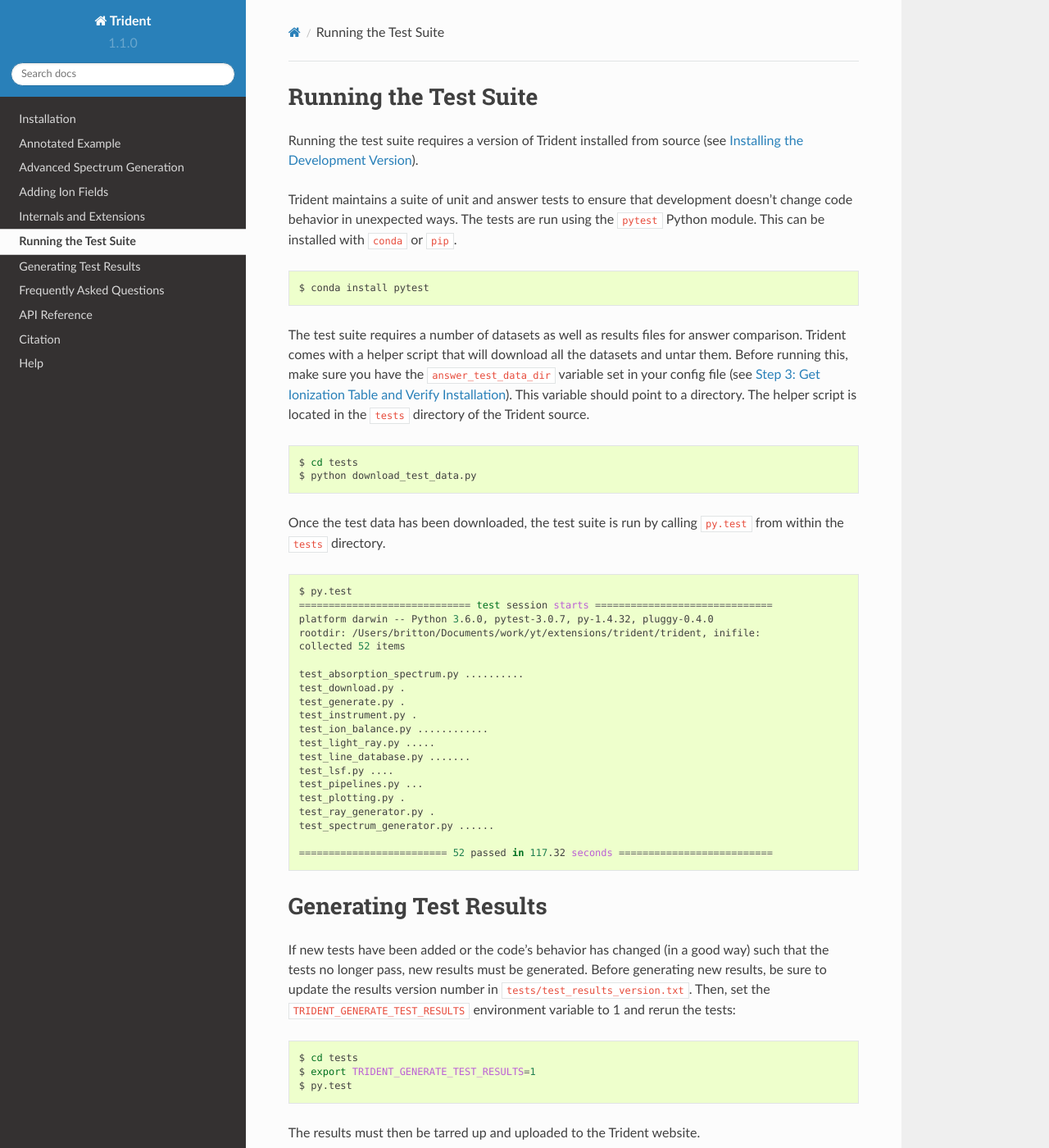
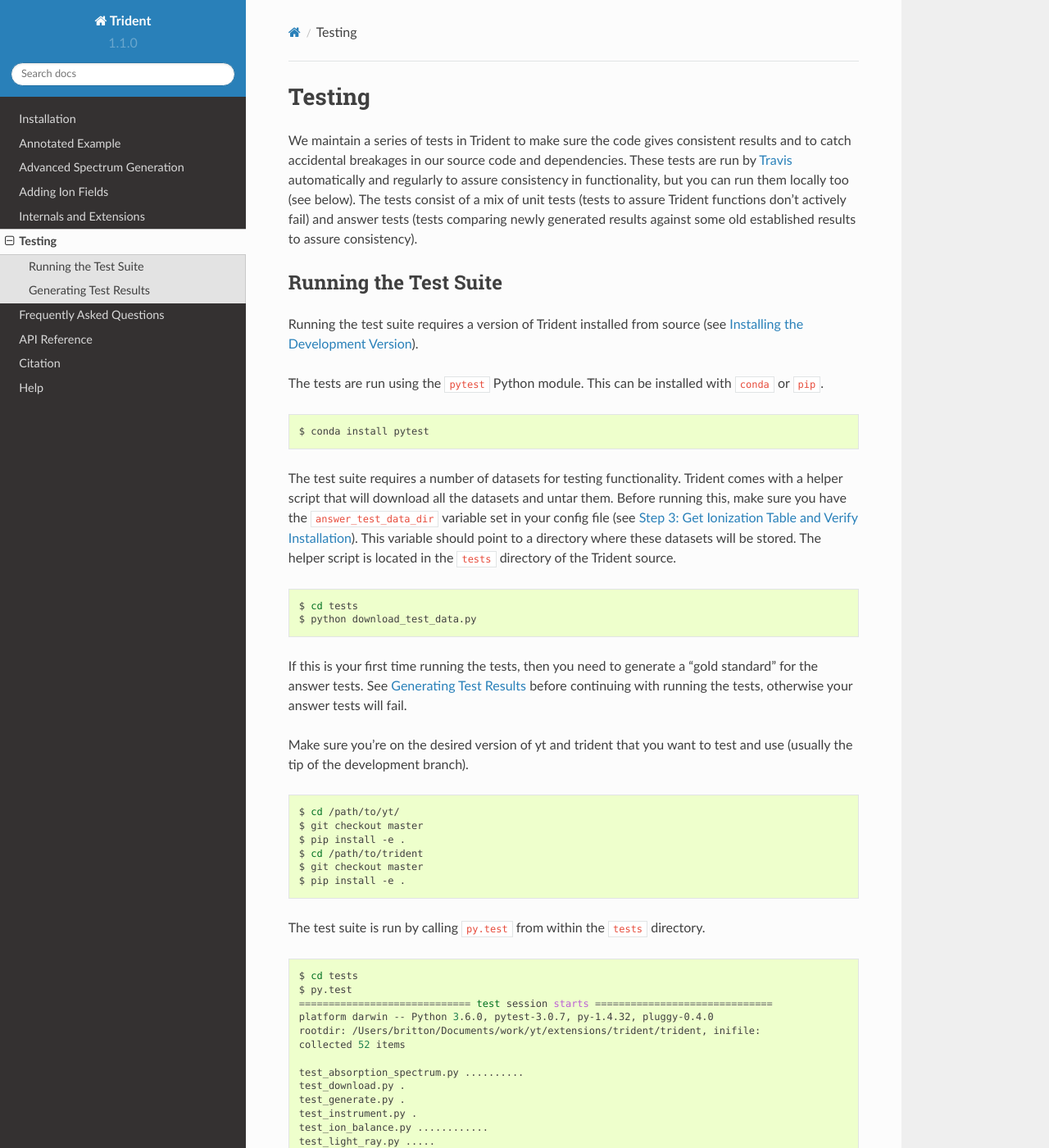
Before and after one commit to trident-project/trident, a Sphinx documentation site: the page built from doc/source/testing.rst, in a window 1280 px wide and 1400 px high. Shown: the whole window at 82% size. Built offline with Sphinx 7.4.7 and the Read the Docs theme 2.0.0, drawn with Linux system fonts in a browser that asks for light colours; formulas are drawn with MathJax 3; some of the changed text lies outside the part shown.

Commit message:
Updating the testing docs to reflect the changes in testing.

```diff
--- a/doc/source/testing.rst
+++ b/doc/source/testing.rst
@@ -1,38 +1,64 @@
 .. _testing:
 
+Testing
+=======
+
+We maintain a series of tests in Trident to make sure the code gives consistent
+results and to catch accidental breakages in our source code and dependencies.
+These tests are run by `Travis <https://travis-ci.org/>`_ automatically and
+regularly to assure consistency in functionality, but you can run them locally
+too (see below).  The tests consist of a mix of unit tests (tests to assure Trident
+functions don't actively fail) and answer tests (tests comparing newly
+generated results against some old established results to assure consistency).
+
 Running the Test Suite
-======================
+----------------------
 
 Running the test suite requires a version of Trident installed from
 source (see :ref:`install-dev`).
 
-Trident maintains a suite of unit and answer tests to ensure that
-development doesn't change code behavior in unexpected ways.  The
-tests are run using the ``pytest`` Python module.  This can be
+The tests are run using the ``pytest`` Python module.  This can be
 installed with ``conda`` or ``pip``.
 
 .. code-block:: bash
 
    $ conda install pytest
 
-The test suite requires a number of datasets as well as results
-files for answer comparison.  Trident comes with a helper script
-that will download all the datasets and untar them.  Before running
-this, make sure you have the ``answer_test_data_dir`` variable set in
-your config file (see :ref:`step-3`).  This variable should point to
-a directory.  The helper script is located in the ``tests`` directory
-of the Trident source.
+The test suite requires a number of datasets for testing functionality.
+Trident comes with a helper script that will download all the datasets and
+untar them.  Before running this, make sure you have the
+``answer_test_data_dir`` variable set in your config file (see :ref:`step-3`).
+This variable should point to a directory where these datasets will be stored.
+The helper script is located in the ``tests`` directory of the Trident source.
 
 .. code-block:: bash
 
    $ cd tests
    $ python download_test_data.py
 
-Once the test data has been downloaded, the test suite is run by
-calling ``py.test`` from within the ``tests`` directory.
+If this is your first time running the tests, then you need to generate a
+"gold standard" for the answer tests. See :ref:`generating-answer-tests`
+before continuing with running the tests, otherwise your answer tests will
+fail.
+
+Make sure you're on the desired version of yt and trident that you want to
+test and use (usually the tip of the development branch).
 
 .. code-block:: bash
 
+   $ cd /path/to/yt/
+   $ git checkout master
+   $ pip install -e .
+   $ cd /path/to/trident
+   $ git checkout master
+   $ pip install -e .
+
+The test suite is run by calling ``py.test`` from within the ``tests``
+directory.
+
+.. code-block:: bash
+
+   $ cd tests
    $ py.test
    ============================= test session starts ==============================
    platform darwin -- Python 3.6.0, pytest-3.0.7, py-1.4.32, pluggy-0.4.0
@@ -54,19 +80,47 @@ calling ``py.test`` from within the ``tests`` directory.
 
    ========================= 52 passed in 117.32 seconds ==========================
 
+If a test fails for some reason, you will be given a detailed traceback and
+reason for it failing.  You can use this to identify what is wrong with your
+source or perhaps a change in the code of your dependencies.
+
+.. _generating-answer-tests:
+
 Generating Test Results
-=======================
+-----------------------
 
-If new tests have been added or the code's behavior has changed (in a good way)
-such that the tests no longer pass, new results must be generated.  Before
-generating new results, be sure to update the results version number in
-``tests/test_results_version.txt``.  Then, set the ``TRIDENT_GENERATE_TEST_RESULTS``
-environment variable to 1 and rerun the tests:
+These are a set of answer tests created with an older stable version of trident
+and yt that we think is accurate.  Periodically, this gold standard must be
+updated as bugs are caught or new more accurate behavior is enabled by new
+development.
+
+To generate the test results, you must roll back the Trident and yt source back
+to the older "trusted" versions of the code.  You can find the tags for the
+most recent "trusted" versions of the code by running
+``gold_standard_versions.py`` and the rebuilding yt and Trident with these
+versions of the code
+Lastly, set the ``TRIDENT_GENERATE_TEST_RESULTS`` environment variable to 1
+and run the tests:
 
 .. code-block:: bash
 
    $ cd tests
+   $ python gold_standard_versions.py
+
+   Latest Gold Standard Commit Tags
+   yt = 38b79c094ca9
+   Trident = gold-standard-v1
+
+   To update to them, `git checkout <tag>` in appropriate repository
+
+   $ cd /path/to/yt
+   $ git checkout 38b79c094ca9
+   $ pip install -e .
+   $ cd /path/to/trident
+   $ git checkout gold-standard-v1
+   $ pip install -e .
    $ export TRIDENT_GENERATE_TEST_RESULTS=1
    $ py.test
 
-The results must then be tarred up and uploaded to the Trident website.
+The test results should now be stored in the ``answer_test_data_dir`` that
+you specified in your Trident configuration file (see :ref:`step-3`).
```
